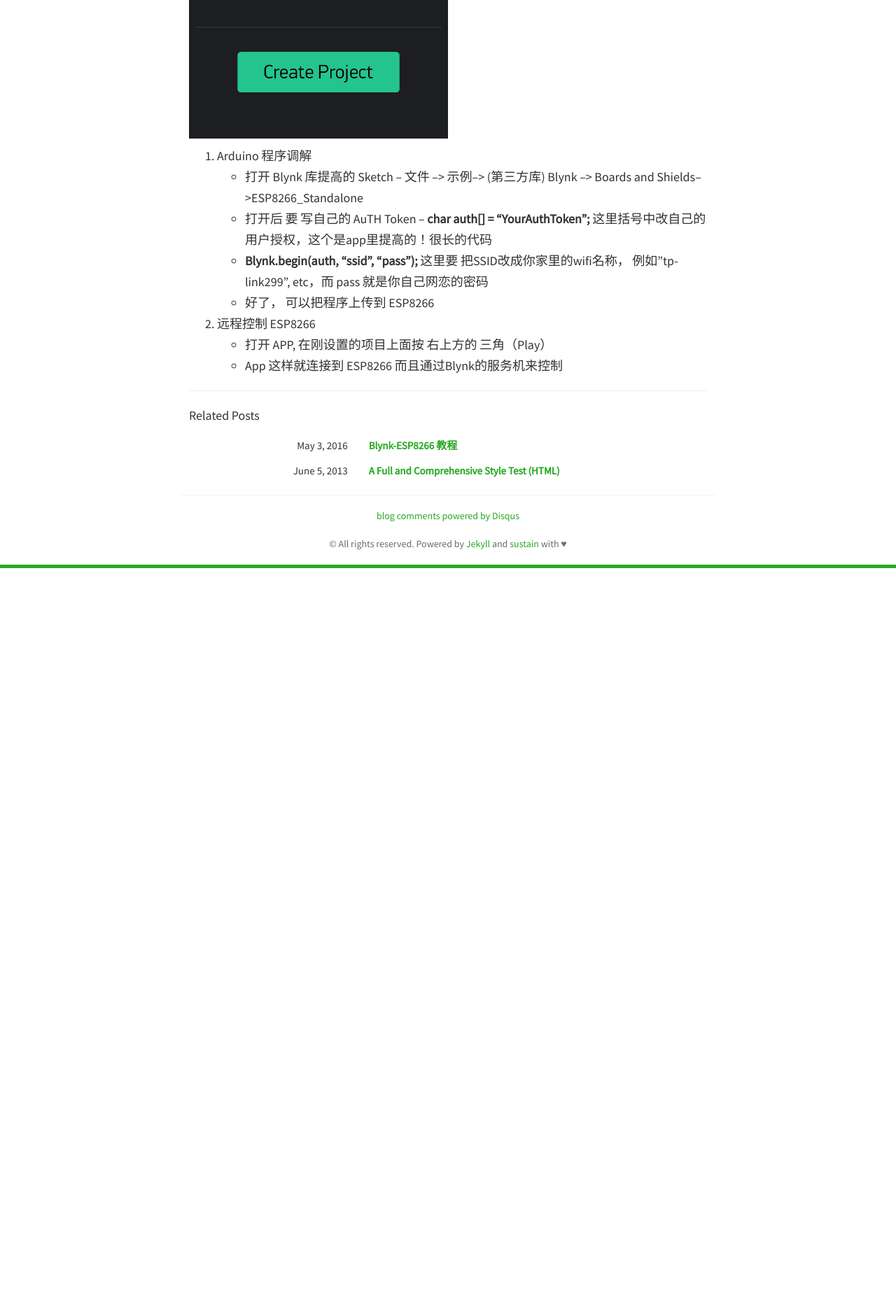
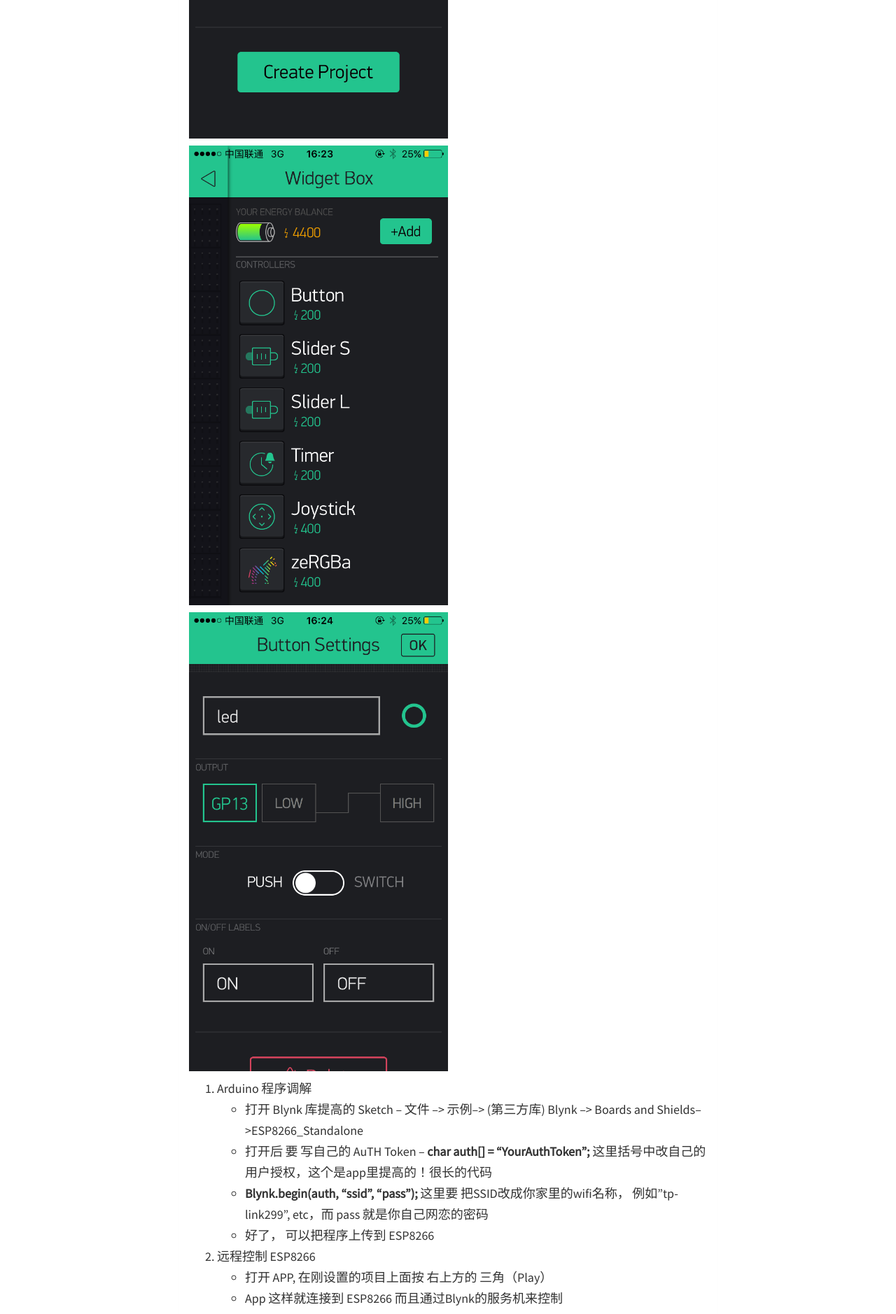
Before and after one commit to shwongsoohar/rahul-thakoor.github.io, a Jekyll site: the page built from _posts/2016-05-01-Blynk-ESP8266 教程.md, in a window 1280 px wide. Shown: the part 1784-3662 px from the top of the page at 70% size. Built offline with Jekyll 4.4.1, drawn with Linux system fonts in a browser that asks for light colours; nearby versions of some CDN libraries; comment, search, counter and statistics services are not loaded; before the commit the page ends 2596 px from its top, so only the background shows below that.

Commit message:
Updated 2016-05-01-Blynk-ESP8266 教程.md

```diff
--- a/_posts/2016-05-01-Blynk-ESP8266 教程.md
+++ b/_posts/2016-05-01-Blynk-ESP8266 教程.md
@@ -43,7 +43,7 @@
 -- 选哪个 GPIO 有 LED ，我们用已有的 D13, D就是 Digital, A 就是 Analog
 -- Mode 说明按键的类型，Push 就是按的时候 GPIO 是 1（等开），松开就 0（LED 关）
 -- 选 'OK'
-<p><img src="/static/img/blynk/3.PNG" width ="50%" /></p>
+<p><img src="/static/img/blynk/3.PNG" width ="50%" /></p><p><img src="/static/img/blynk/4.PNG" width ="50%" /></p><p><img src="/static/img/blynk/5.PNG" width ="50%" /></p>
 
 4. Arduino 程序调解
 - 打开 Blynk 库提高的 Sketch
```
